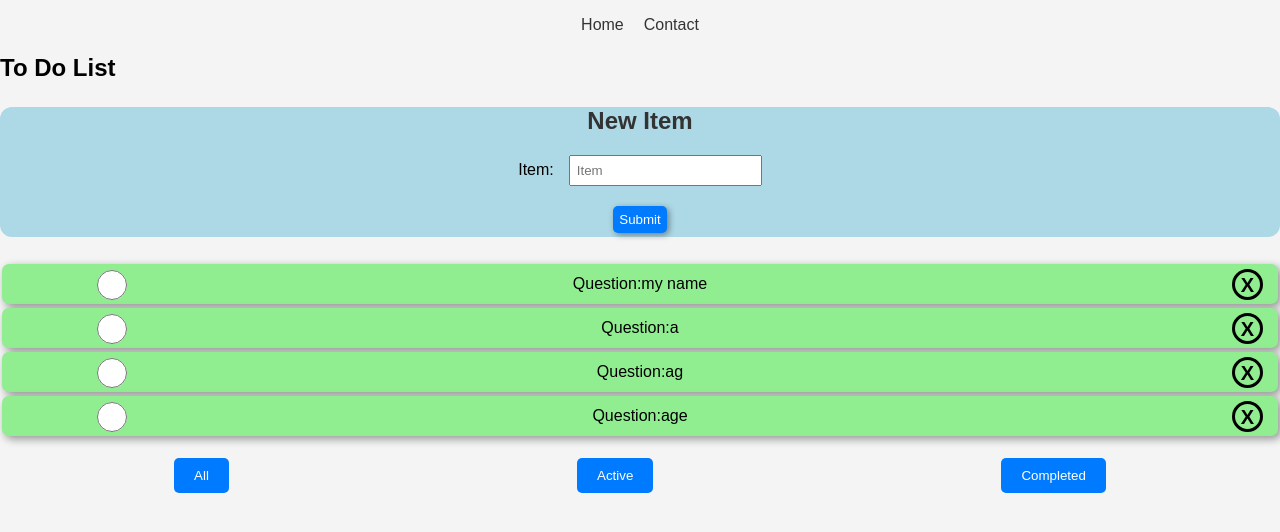
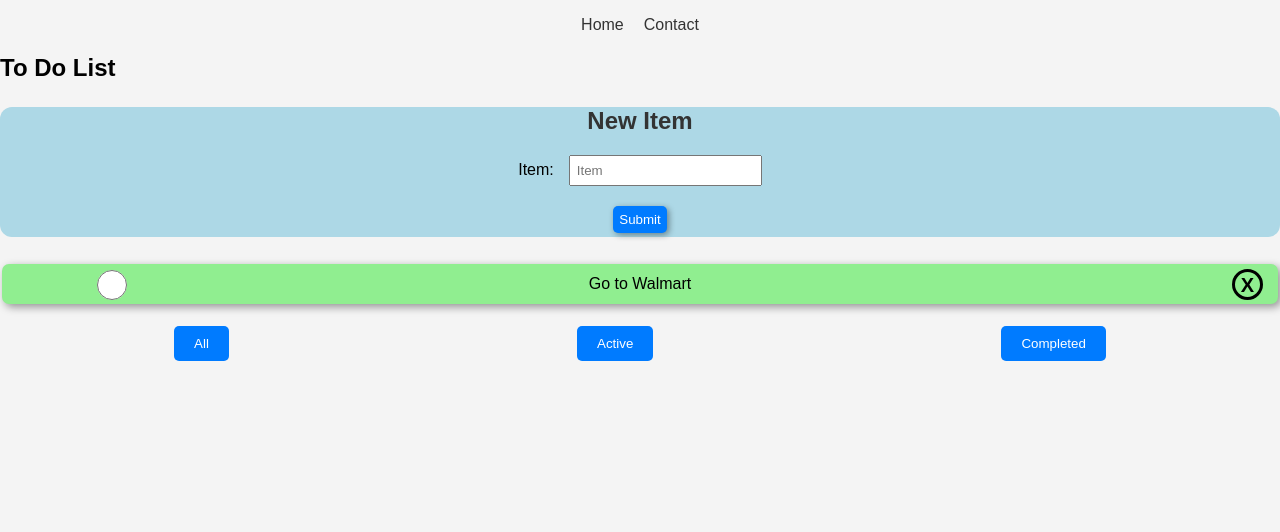
Before and after one commit to mwhitlow83/assignment_3, a React (Create React App) app: page / in a window 1280 px wide. Shown: the top 532 px of the page. Built offline with nearby package versions, Linux system fonts and the light colour scheme.

Commit message:
delete back

```diff
--- a/src/wildcard/Appw.js
+++ b/src/wildcard/Appw.js
@@ -7,15 +7,13 @@ import CardsContainer from './components/CardsContainer/CardsContainer';
 function Appw() {
 
   const [words, setWords] = useState([
-    {front: 'my name', back: 'matt'},
-    {front: 'a', back: '123'},
-    {front: 'ag', back: '30'},
-    {front: 'age', back: '3y'}
+    {front: 'Go to Walmart'}
+
   ]);
 
 
-  const addWord = (front, back) => {
-    const newWords = [...words, { front, back}];
+  const addWord = (front) => {
+    const newWords = [...words, { front }];
     setWords(newWords);
   }
 
--- a/src/wildcard/components/CardsContainer/CardsContainer.jsx
+++ b/src/wildcard/components/CardsContainer/CardsContainer.jsx
@@ -6,7 +6,6 @@ export default function CardsContainer({ words, deleteWord }) {
     const cardList = words.map( word =>
         <WordCard
         front={word.front}
-        back={word.back}
         key={word.front}
         deleteWord={deleteWord} />
         );
--- a/src/wildcard/components/WordCard.jsx
+++ b/src/wildcard/components/WordCard.jsx
@@ -1,11 +1,10 @@
 import react, { useState } from "react";
 import './WordCard.css';
 
-export default function WordCard({front, back, deleteWord}){
+export default function WordCard({front, deleteWord}){
     const [isFront, setFront] = useState(true);
 
-    const cardContent = isFront ?  <p className="card-front">Question:{front}</p> :
-    <p className="card-back">Answer:{back}</p>;
+    const cardContent = front;
 
     const [
         selectedValue,
@@ -30,7 +29,7 @@ export default function WordCard({front, back, deleteWord}){
     }
 
     return (
-        <div className="word-card" onClick={handleflip}>
+        <div className="word-card" >
           <input className="radio" type="radio"
               // Value={radio}
                 //checked={true}
```
Also changed, not shown: src/wildcard/components/CardsContainer/CardsContainer.css (line endings or trailing spaces).
